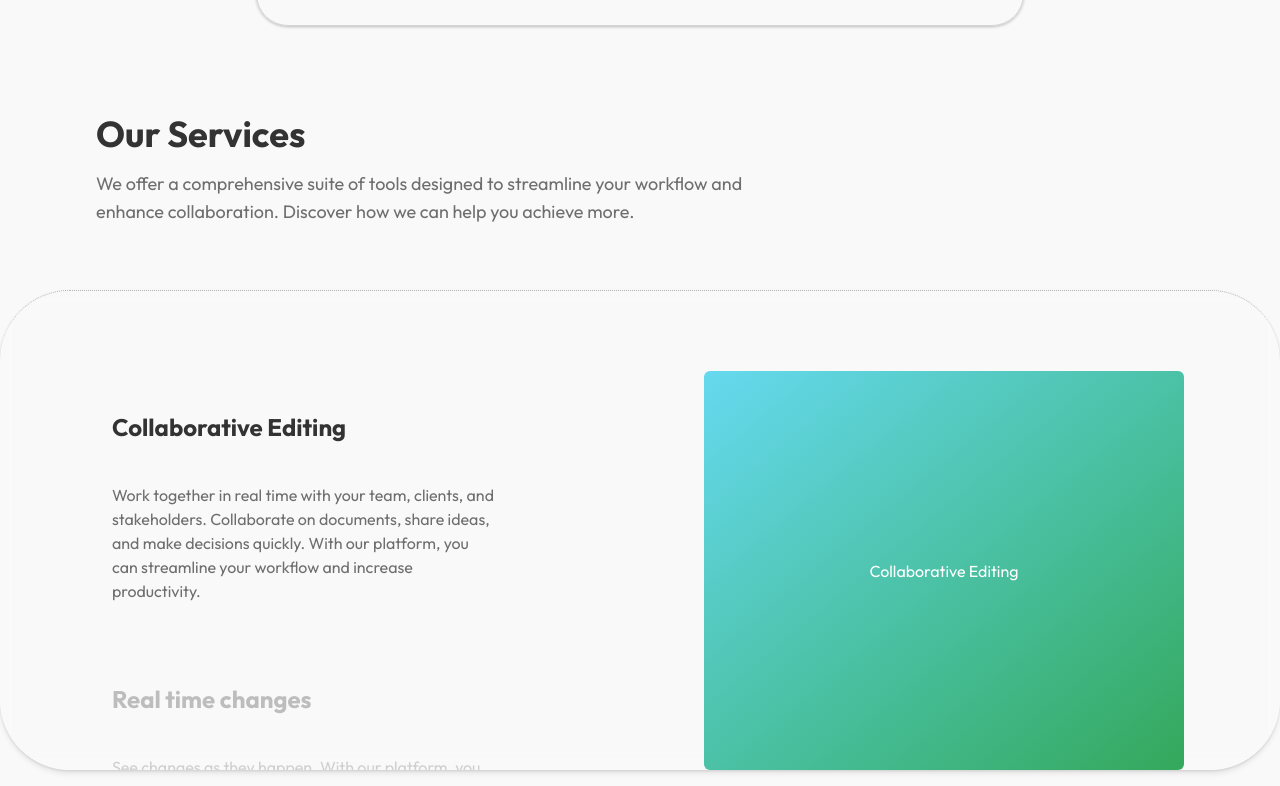
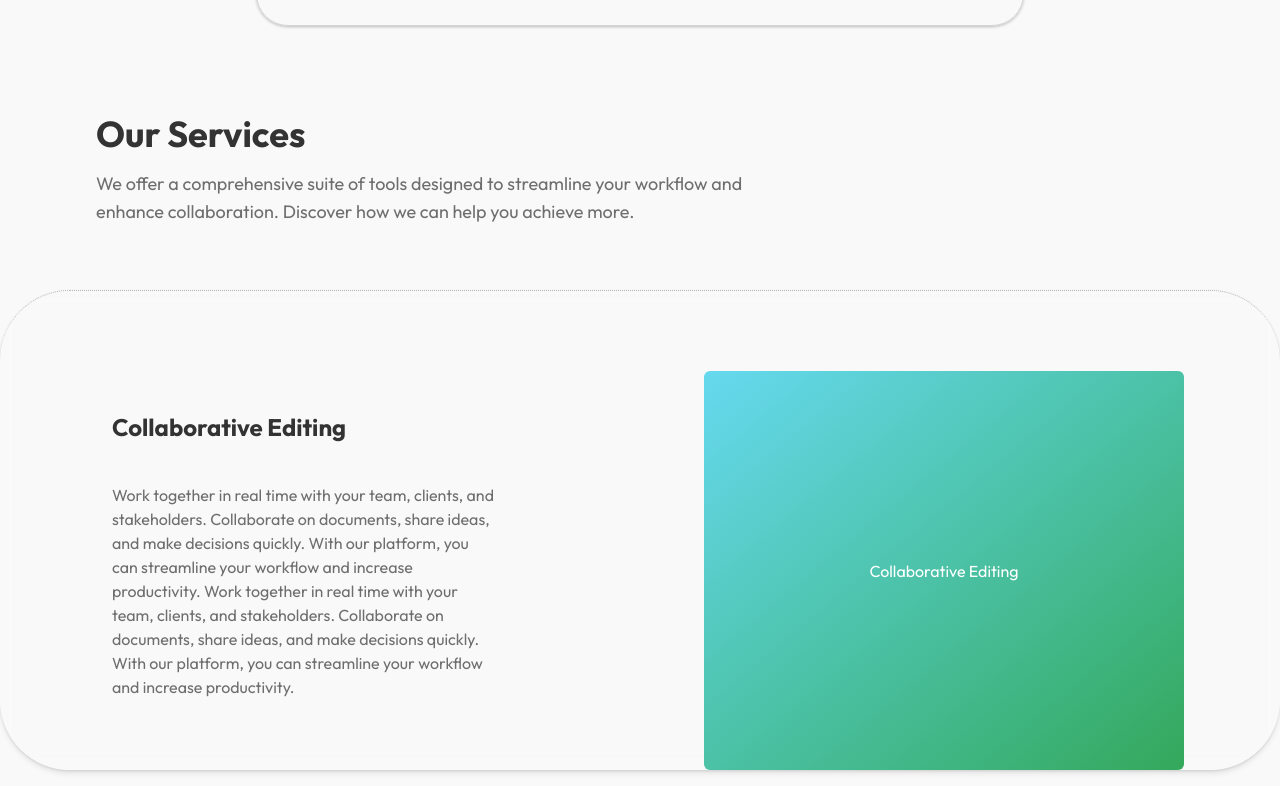
Before and after one commit to Sahil-796/vnp, a Next.js app: page / in a window 1280 px wide. Shown: the part 798-1584 px from the top of the page. Built offline with nearby package versions, Linux system fonts and the light colour scheme.

Commit message:
fix: scroll

```diff
--- a/components/Services.tsx
+++ b/components/Services.tsx
@@ -6,7 +6,7 @@ const content = [
   {
     title: "Collaborative Editing",
     description:
-      "Work together in real time with your team, clients, and stakeholders. Collaborate on documents, share ideas, and make decisions quickly. With our platform, you can streamline your workflow and increase productivity.",
+      "Work together in real time with your team, clients, and stakeholders. Collaborate on documents, share ideas, and make decisions quickly. With our platform, you can streamline your workflow and increase productivity. Work together in real time with your team, clients, and stakeholders. Collaborate on documents, share ideas, and make decisions quickly. With our platform, you can streamline your workflow and increase productivity.",
     content: (
       <div className="flex h-full w-full items-center justify-center bg-gradient-to-br from-accent to-primary text-white">
         Collaborative Editing
@@ -16,7 +16,7 @@ const content = [
   {
     title: "Real time changes",
     description:
-      "See changes as they happen. With our platform, you can track every modification in real time. No more confusion about the latest version of your project. Say goodbye to the chaos of version control and embrace the simplicity of real-time updates.",
+      "See changes as they happen. With our platform, you can track every modification in real time. No more confusion about the latest version of your project. Say goodbye to the chaos of version control and embrace the simplicity of real-time updatesWork together in real time with your team, clients, and stakeholders. Collaborate on documents, share ideas, and make decisions quickly. With our platform, you can streamline your workflow and increase productivity.",
     content: (
       <div className="flex h-full w-full items-center justify-center text-white">
         <img
@@ -32,7 +32,7 @@ const content = [
   {
     title: "Version control",
     description:
-      "Experience real-time updates and never stress about version control again. Our platform ensures that you're always working on the most recent version of your project, eliminating the need for constant manual updates. Stay in the loop, keep your team aligned, and maintain the flow of your work without any interruptions.",
+      "Experience real-time updates and never stress about version control again. Our platform ensures that you're always working on the most recent version of your project, eliminating the need for constant manual updates. Stay in the loop, keep your team aligned, and maintain the flow of your work without any interruptions. Work together in real time with your team, clients, and stakeholders. Collaborate on documents, share ideas, and make decisions quickly. With our platform, you can streamline your workflow and increase productivity.",
     content: (
       <div className="flex h-full w-full items-center justify-center bg-gradient-to-br from-primary to-secondary text-white">
         Version control
@@ -42,7 +42,7 @@ const content = [
   {
     title: "Running out of content",
     description:
-      "Experience real-time updates and never stress about version control again. Our platform ensures that you're always working on the most recent version of your project, eliminating the need for constant manual updates. Stay in the loop, keep your team aligned, and maintain the flow of your work without any interruptions.",
+      "Experience real-time updates and never stress about version control again. Our platform ensures that you're always working on the most recent version of your project, eliminating the need for constant manual updates. Stay in the loop, keep your team aligned, and maintain the flow of your work without any interruptions. Work together in real time with your team, clients, and stakeholders. Collaborate on documents, share ideas, and make decisions quickly. With our platform, you can streamline your workflow and increase productivity.",
     content: (
       <div className="flex h-full w-full items-center justify-center bg-gradient-to-br from-secondary to-accent text-white">
         Running out of content
```
